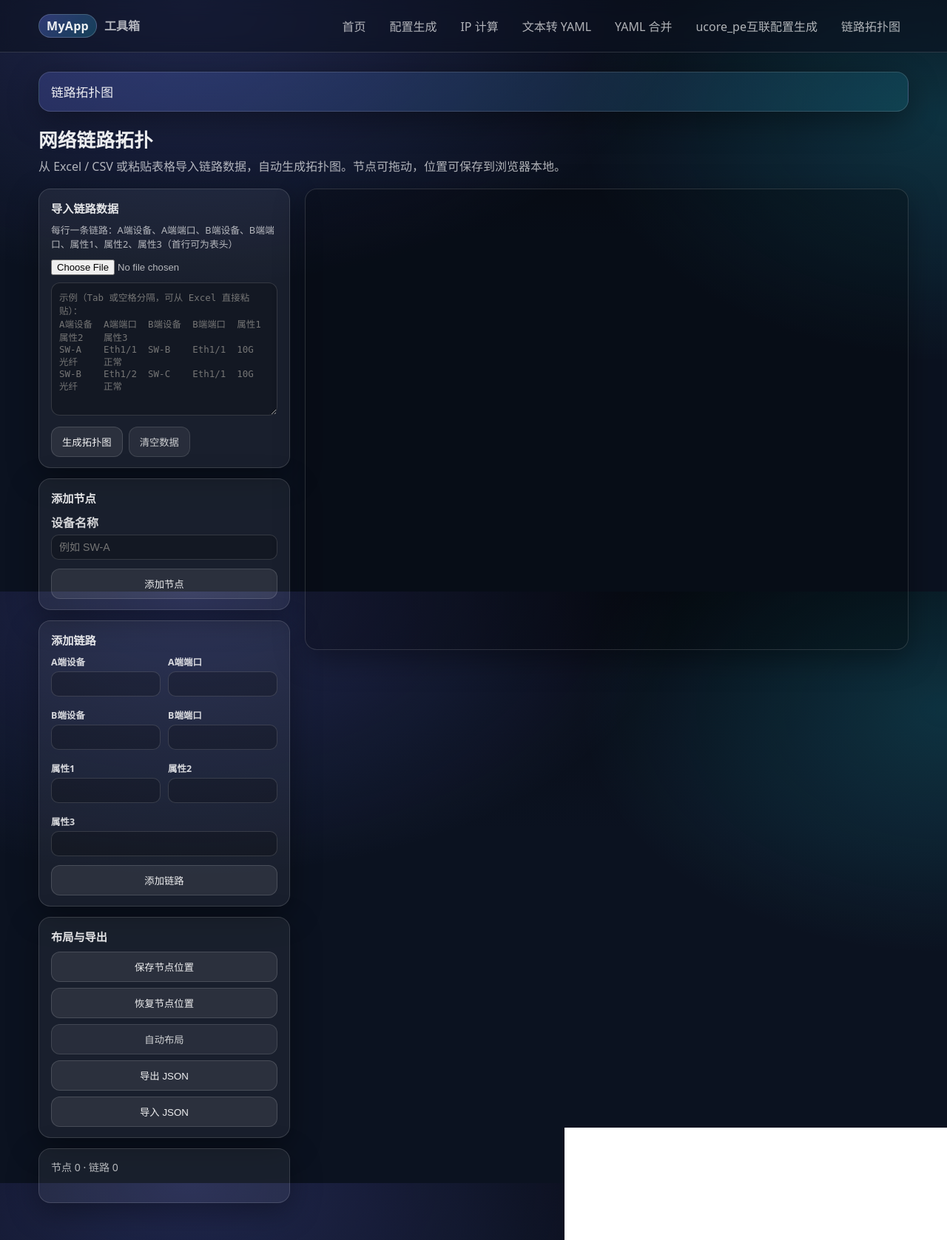
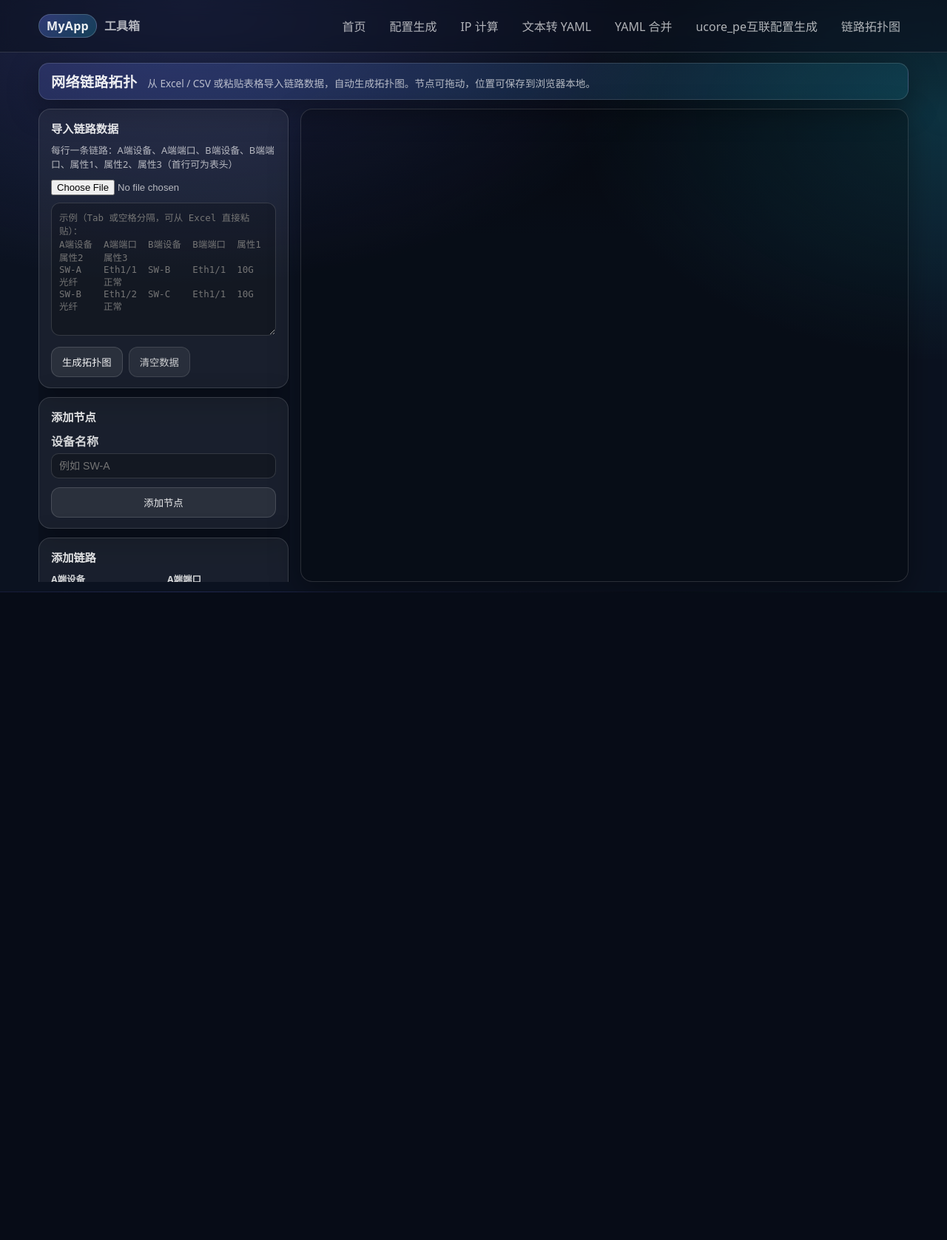
Before and after one commit to ruefeng/ai_tools, a Flask app: page /main/topology in a window 1280 px wide. Shown: the whole page at 74% size. After the commit the page ends 801 px from the top, so only its background shows below. Run offline with Flask 3, Linux system fonts and the light colour scheme; parts of the project's set-up code (start-up, migrations or seed data) failed here and were passed over; some libraries are stand-ins or nearby versions.

Commit message:
拓扑页面:优化画布铺满、节点拖动与多源JSON导入
- CSS:让右侧拓扑画布铺满剩余视口,标题区紧凑,body保持可滚动
- JS:移除拖动事件中修改physics的逻辑,避免vis-network拖拽状态机异常
- JS:loadFullState增加外部JSON格式识别(result/data/links/records/items 包一层数组也可导入)
- JS:根据节点名字长度动态调整网格步长和弹簧长度,降低拥挤重叠
- JS:自动布局按钮解除节点fixed标记后再运行物理引擎

```diff
--- a/app/main/templates/topology.html
+++ b/app/main/templates/topology.html
@@ -7,14 +7,15 @@
 {% endblock %}
 
 {% block content %}
-<div class="banner">链路拓扑图</div>
+<div class="topology-page">
+    <header class="topology-header">
+        <h1 class="topology-header__title">网络链路拓扑</h1>
+        <p class="topology-header__subtitle">
+            从 Excel / CSV 或粘贴表格导入链路数据，自动生成拓扑图。节点可拖动，位置可保存到浏览器本地。
+        </p>
+    </header>
 
-<h1 class="page-title">网络链路拓扑</h1>
-<p class="page-subtitle">
-    从 Excel / CSV 或粘贴表格导入链路数据，自动生成拓扑图。节点可拖动，位置可保存到浏览器本地。
-</p>
-
-<div class="topology-layout">
+    <div class="topology-layout">
     <aside class="topology-sidebar">
         <section class="topology-panel">
             <h3 class="topology-panel__title">导入链路数据</h3>
@@ -93,6 +94,7 @@ SW-B	Eth1/2	SW-C	Eth1/1	10G	光纤	正常"></textarea>
     <div class="topology-canvas-wrap">
         <div id="topology-network" class="topology-network" aria-label="拓扑图画布"></div>
     </div>
+    </div>
 </div>
 {% endblock %}
 
--- a/app/static/css/topology.css
+++ b/app/static/css/topology.css
@@ -1,8 +1,50 @@
+/* 拓扑页：尽可能占满可用视口 */
+.app-main {
+    padding: 14px 0 14px;
+}
+
+.topology-page {
+    display: flex;
+    flex-direction: column;
+    gap: 12px;
+    /* 顶部 app-header 大约 70px，再去掉 28px padding */
+    height: calc(100vh - 70px - 28px);
+    min-height: calc(100vh - 70px - 28px);
+}
+
+.topology-header {
+    flex: 0 0 auto;
+    display: flex;
+    align-items: baseline;
+    justify-content: flex-start;
+    gap: 14px;
+    flex-wrap: wrap;
+    padding: 10px 16px;
+    border: 1px solid var(--border);
+    border-radius: 14px;
+    background: linear-gradient(135deg, rgba(109,124,255,.20), rgba(34,211,238,.10));
+    box-shadow: var(--shadow);
+}
+
+.topology-header__title {
+    margin: 0;
+    font-size: 1.2rem;
+    letter-spacing: 0.2px;
+}
+
+.topology-header__subtitle {
+    margin: 0;
+    color: var(--muted);
+    font-size: 0.85rem;
+    line-height: 1.5;
+}
+
 .topology-layout {
+    flex: 1 1 auto;
     display: flex;
-    gap: 20px;
+    gap: 14px;
     align-items: stretch;
-    flex-wrap: wrap;
+    min-height: 0; /* 关键：允许子 canvas 收缩/填满剩余高度 */
 }
 
 .topology-sidebar {
@@ -10,7 +52,17 @@
     max-width: 100%;
     display: flex;
     flex-direction: column;
-    gap: 14px;
+    gap: 12px;
+    overflow-y: auto;
+    padding-right: 2px;
+}
+
+.topology-sidebar::-webkit-scrollbar {
+    width: 8px;
+}
+.topology-sidebar::-webkit-scrollbar-thumb {
+    background: rgba(255, 255, 255, 0.12);
+    border-radius: 999px;
 }
 
 .topology-panel {
@@ -124,19 +176,27 @@
 }
 
 .topology-canvas-wrap {
-    flex: 1;
-    min-width: min(100%, 520px);
-    min-height: 560px;
+    flex: 1 1 auto;
+    min-width: 0;
+    min-height: 0;
+    /* 显式声明高度为父容器的全部剩余高度 */
+    height: 100%;
+    display: flex;
 }
 
 .topology-network {
     width: 100%;
-    height: min(78vh, 720px);
-    min-height: 520px;
+    height: 100%;
+    min-height: 420px;
     border: 1px solid var(--border);
     border-radius: 16px;
     background: rgba(0, 0, 0, 0.28);
     box-shadow: var(--shadow);
+    /* 防止拖拽时浏览器原生行为干扰 */
+    outline: none;
+    -webkit-user-select: none;
+    user-select: none;
+    touch-action: none;
 }
 
 .topology-stats {
@@ -157,16 +217,23 @@
 }
 
 @media (max-width: 900px) {
+    .topology-page {
+        height: auto;
+        min-height: auto;
+    }
+    .topology-layout {
+        flex-direction: column;
+        min-height: 0;
+    }
     .topology-sidebar {
         flex: 1 1 100%;
+        overflow: visible;
     }
-
     .topology-canvas-wrap {
-        min-height: 420px;
+        min-height: 520px;
+        height: 65vh;
     }
-
     .topology-network {
-        min-height: 400px;
-        height: 60vh;
+        min-height: 500px;
     }
 }
--- a/app/static/js/topology.js
+++ b/app/static/js/topology.js
@@ -221,6 +221,18 @@
     return true;
   }
 
+  function estimateNodeSize(name) {
+    const label = (name || '').toString();
+    // 粗略估算：英文 13px 字号每个字符约 7px，中文约 13px；边距 10 * 2
+    let charWidth = 0;
+    for (const ch of label) {
+      charWidth += /[\u4e00-\u9fa5\u3000-\u303f\uff00-\uffef]/.test(ch) ? 13 : 7;
+    }
+    const width = Math.max(80, charWidth + 28);
+    const height = 36;
+    return { width, height };
+  }
+
   function buildVisData() {
     const deviceNames = getAllDeviceNames();
     const savedPos = getSavedPositions();
@@ -228,13 +240,28 @@
     let idx = 0;
     const cols = Math.ceil(Math.sqrt(deviceNames.size)) || 1;
 
+    let maxNodeWidth = 120;
+    const sizes = [];
+    deviceNames.forEach((name) => {
+      const size = estimateNodeSize(name);
+      if (size.width > maxNodeWidth) maxNodeWidth = size.width;
+      sizes.push(size);
+    });
+
+    const gridStepX = Math.max(220, maxNodeWidth + 120);
+    const gridStepY = 160;
+
+    let j = 0;
     deviceNames.forEach((name) => {
       const pos = savedPos[name];
+      const size = sizes[j];
       const node = {
         id: name,
         label: name,
         shape: 'box',
-        margin: 10,
+        margin: 12,
+        widthConstraint: { minimum: size.width, maximum: Math.max(size.width, 260) },
+        heightConstraint: { minimum: size.height },
         font: { color: '#e8ecff', size: 13 },
         color: {
           background: '#1e2a4a',
@@ -248,14 +275,38 @@
       } else {
         const row = Math.floor(idx / cols);
         const col = idx % cols;
-        node.x = col * 220;
-        node.y = row * 140;
+        node.x = col * gridStepX;
+        node.y = row * gridStepY;
       }
       nodes.push(node);
       idx += 1;
+      j += 1;
     });
 
-    const edges = links.map((link, i) => ({
+    const pairIndex = {};
+    const pairCount = {};
+    links.forEach((link) => {
+      const pair = [link.aDevice, link.bDevice].sort().join('||');
+      pairCount[pair] = (pairCount[pair] || 0) + 1;
+    });
+    const edges = links.map((link, i) => {
+      const pair = [link.aDevice, link.bDevice].sort().join('||');
+      const isReversed = pair !== `${link.aDevice}||${link.bDevice}`;
+      const total = pairCount[pair] || 1;
+      const idx = pairIndex[pair] == null ? 0 : pairIndex[pair];
+      pairIndex[pair] = idx + 1;
+
+      let smooth;
+      if (total <= 1) {
+        smooth = { type: 'continuous', roundness: 0 };
+      } else {
+        const offset = (idx - (total - 1) / 2);
+        const baseRoundness = Math.min(0.55, 0.15 + Math.abs(offset) * 0.15);
+        const type = offset < 0 ? 'curvedCCW' : 'curvedCW';
+        smooth = { type, roundness: baseRoundness };
+      }
+
+      return {
         id: `edge-${edgeIdCounter + i}`,
         from: link.aDevice,
         to: link.bDevice,
@@ -263,9 +314,10 @@
         title: buildEdgeTitle(link),
         font: { align: 'middle', size: 11, color: '#b8c0e0', strokeWidth: 0 },
         color: { color: '#5a6a9a', highlight: '#22d3ee' },
-      smooth: { type: 'curvedCW', roundness: 0.15 },
+        smooth,
         arrows: { to: { enabled: false } },
-    }));
+      };
+    });
 
     edgeIdCounter += links.length;
     return { nodes, edges };
@@ -279,6 +331,32 @@
   function setStatus(msg, isError) {
     els.status.textContent = msg || '';
     els.status.classList.toggle('topology-status--error', !!isError);
+  }
+
+  function buildPhysicsOptions(hasSavedLayout, nodeList) {
+    let maxNodeWidth = 120;
+    nodeList.forEach((n) => {
+      if (n && n.widthConstraint && n.widthConstraint.minimum) {
+        if (n.widthConstraint.minimum > maxNodeWidth) maxNodeWidth = n.widthConstraint.minimum;
+      }
+    });
+    const nodeCount = nodeList.length;
+    const springLength = Math.max(220, maxNodeWidth + 170);
+    const gravitationalConstant = -1 * Math.max(1600, 1200 + nodeCount * 60 + maxNodeWidth * 4);
+    const centralGravity = 0.15;
+    const iterations = Math.min(600, 150 + nodeCount * 5);
+    return {
+      enabled: !hasSavedLayout,
+      stabilization: { iterations, updateInterval: 50, fit: false },
+      barnesHut: {
+        gravitationalConstant,
+        centralGravity,
+        springLength,
+        springConstant: 0.05,
+        avoidOverlap: 0.4,
+        damping: 0.12,
+      },
+    };
   }
 
   function initNetwork() {
@@ -305,15 +383,7 @@
         hover: true,
         tooltipDelay: 120,
       },
-      physics: {
-        enabled: !hasSavedLayout,
-        stabilization: { iterations: 120 },
-        barnesHut: {
-          gravitationalConstant: -3500,
-          springLength: 180,
-          springConstant: 0.04,
-        },
-      },
+      physics: buildPhysicsOptions(hasSavedLayout, visData.nodes),
       layout: {
         improvedLayout: true,
       },
@@ -324,14 +394,14 @@
     }
     network = new vis.Network(container, { nodes: nodesDataSet, edges: edgesDataSet }, options);
 
-    network.on('dragEnd', () => {
-      if (network.getOptions().physics.enabled) {
-        network.setOptions({ physics: { enabled: false } });
-      }
-    });
+    // 注意：不要再在 dragStart / dragEnd 中调用 network.setOptions 或
+    // nodesDataSet.update，这会破坏 vis-network 内部的拖动状态机，
+    // 导致"节点拖不动 / 松手后还在拖 / 需要双击才能结束拖动"的问题。
+    // 让 vis-network 自己管理节点 / 视图的拖动行为。
 
+    // 初始布局稳定后自动关闭物理引擎，让节点停住。
     network.once('stabilizationIterationsDone', () => {
-      if (!hasSavedLayout) {
+      if (network && network.getOptions().physics.enabled) {
         network.setOptions({ physics: { enabled: false } });
       }
     });
@@ -383,11 +453,62 @@
     return state;
   }
 
+  function isLinkLike(obj) {
+    if (!obj || typeof obj !== 'object') return false;
+    const has = (k) => Object.prototype.hasOwnProperty.call(obj, k);
+    return (has('aDevice') && has('bDevice')) || (has('source') && has('target'));
+  }
+
+  function normalizeLink(obj) {
+    return {
+      aDevice: (obj.aDevice || obj.source || '').toString(),
+      aPort: (obj.aPort || obj.sourcePort || '').toString(),
+      bDevice: (obj.bDevice || obj.target || '').toString(),
+      bPort: (obj.bPort || obj.targetPort || '').toString(),
+      attr1: (obj.attr1 || obj.attr_1 || '').toString(),
+      attr2: (obj.attr2 || obj.attr_2 || '').toString(),
+      attr3: (obj.attr3 || obj.attr_3 || '').toString(),
+    };
+  }
+
+  function extractLinksFromJson(state) {
+    // 1) 本页面自己导出的格式：{ links: [...], extraNodes: [...], positions: {...} }
+    if (Array.isArray(state.links) && state.links.every(isLinkLike)) {
+      return state.links.map(normalizeLink);
+    }
+    // 2) 数组本身就是链路
+    if (Array.isArray(state) && state.every(isLinkLike)) {
+      return state.map(normalizeLink);
+    }
+    // 3) 外部常见格式：{ result: [...] } / { data: [...] } / { links: [...] }
+    const candidates = [state.result, state.data, state.links, state.records, state.items];
+    for (const list of candidates) {
+      if (Array.isArray(list) && list.every(isLinkLike)) {
+        return list.map(normalizeLink);
+      }
+    }
+    // 4) 单层对象也可能是一条链路
+    if (isLinkLike(state)) {
+      return [normalizeLink(state)];
+    }
+    return null;
+  }
+
   function loadFullState(state) {
-    links = Array.isArray(state.links) ? state.links : [];
-    extraNodes = new Set(Array.isArray(state.extraNodes) ? state.extraNodes : []);
-    if (state.positions) {
+    const recognized = extractLinksFromJson(state);
+    if (recognized) {
+      links = recognized;
+    } else {
+      links = [];
+    }
+    const extraList = Array.isArray(state.extraNodes) ? state.extraNodes : [];
+    extraNodes = new Set(extraList.filter((n) => typeof n === 'string' && n));
+    const hasPositions =
+      state.positions && typeof state.positions === 'object' && Object.keys(state.positions).length > 0;
+    if (hasPositions) {
       localStorage.setItem(POSITIONS_KEY, JSON.stringify(state.positions));
+    } else {
+      localStorage.removeItem(POSITIONS_KEY);
     }
     edgeIdCounter = links.length + 1;
     if (els.paste && links.length) {
@@ -399,6 +520,9 @@
             .join('\t')
       );
       els.paste.value = [header, ...rows].join('\n');
+    }
+    if (!recognized) {
+      setStatus('JSON 已解析，但没有识别到可用的链路字段', true);
     }
     updateStats();
     refreshGraph();
@@ -498,8 +622,18 @@
   els.autoLayoutBtn.addEventListener('click', () => {
     if (!network) return;
     localStorage.removeItem(POSITIONS_KEY);
+    if (nodesDataSet) {
+      // 解除手动拖动导致的 fixed，允许自动布局重新排布
+      const reset = [];
+      nodesDataSet.forEach((n) => {
+        if (n && n.fixed && (n.fixed.x || n.fixed.y)) {
+          reset.push({ id: n.id, fixed: { x: false, y: false } });
+        }
+      });
+      if (reset.length) nodesDataSet.update(reset);
+    }
     network.setOptions({ physics: { enabled: true } });
-    network.stabilize(150);
+    network.stabilize(200);
     network.once('stabilizationIterationsDone', () => {
       network.setOptions({ physics: { enabled: false } });
       setStatus('自动布局完成');
```
Lines whose indentation alone changed are shown as unchanged.
